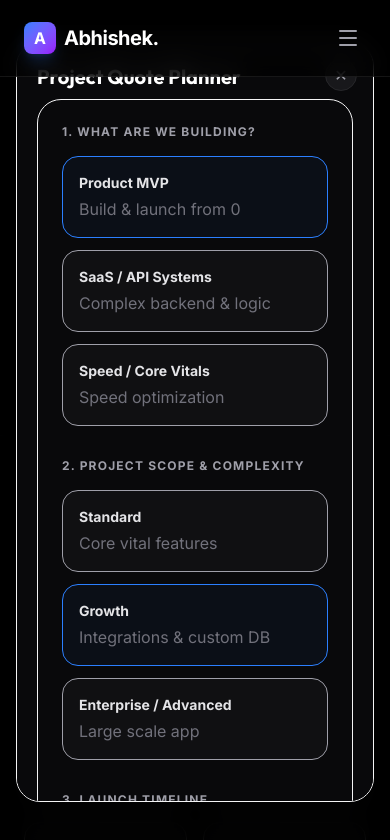
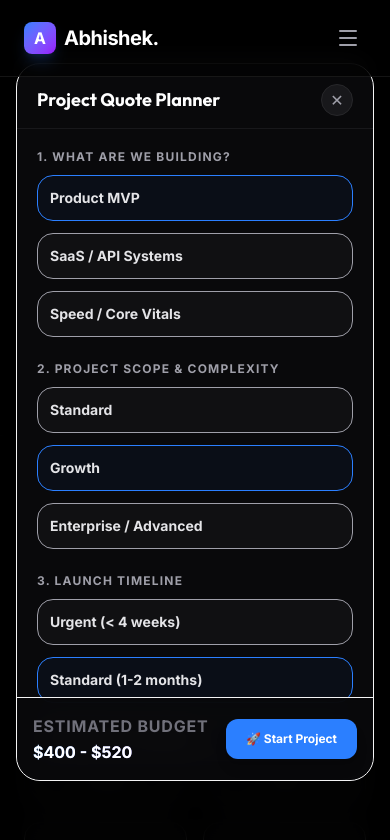
Before and after one commit to abhi-sri94/my-portfolio, a React (Vite) app: page / in a window 390 px wide. Both pictures are taken after a click on the button "Start Project Quote Planner →". Shown: the part 7335-8175 px from the top of the page. Built offline with nearby package versions, Linux system fonts and the light colour scheme.

Commit message:
feat: redesign mobile quote planner into compact grid selectors with sticky bottom action sheet

```diff
--- a/src/App.jsx
+++ b/src/App.jsx
@@ -414,10 +414,10 @@ export default function App() {
 
 
   const renderForm = () => (
-    <div className="bg-zinc-950 border border-zinc-850 rounded-3xl p-6 sm:p-8 space-y-8 w-full text-left">
+    <div className="space-y-6 w-full text-left lg:bg-zinc-950 lg:border lg:border-zinc-850 lg:rounded-3xl lg:p-8 lg:space-y-8">
       {/* Parameter 1: Project Type */}
       <div>
-        <label className="block text-xs font-bold uppercase tracking-widest text-zinc-400 mb-4">
+        <label className="block text-xs font-bold uppercase tracking-widest text-zinc-400 mb-2.5 sm:mb-4">
           1. What are we building?
         </label>
         <div className="grid grid-cols-1 sm:grid-cols-3 gap-3">
@@ -430,13 +430,13 @@ export default function App() {
               key={item.val}
               type="button"
               onClick={() => setProjectType(item.val)}
-              className={`p-4 rounded-2xl text-left border transition ${projectType === item.val
+              className={`p-3 sm:p-4 rounded-2xl text-left border transition ${projectType === item.val
                 ? "bg-blue-500/5 border-blue-500 text-white"
                 : "bg-zinc-900/50 border-zinc-850 text-zinc-400 hover:border-zinc-800"
                 }`}
             >
               <p className="font-bold text-sm text-zinc-200">{item.title}</p>
-              <p className="text-xxs sm:text-xs text-zinc-500 mt-1">{item.desc}</p>
+              <p className="text-xxs sm:text-xs text-zinc-500 mt-1 hidden sm:block">{item.desc}</p>
             </button>
           ))}
         </div>
@@ -444,7 +444,7 @@ export default function App() {
 
       {/* Parameter 2: Project Scope */}
       <div>
-        <label className="block text-xs font-bold uppercase tracking-widest text-zinc-400 mb-4">
+        <label className="block text-xs font-bold uppercase tracking-widest text-zinc-400 mb-2.5 sm:mb-4">
           2. Project Scope & Complexity
         </label>
         <div className="grid grid-cols-1 sm:grid-cols-3 gap-3">
@@ -457,13 +457,13 @@ export default function App() {
               key={item.val}
               type="button"
               onClick={() => setProjectScope(item.val)}
-              className={`p-4 rounded-2xl text-left border transition ${projectScope === item.val
+              className={`p-3 sm:p-4 rounded-2xl text-left border transition ${projectScope === item.val
                 ? "bg-blue-500/5 border-blue-500 text-white"
                 : "bg-zinc-900/50 border-zinc-850 text-zinc-400 hover:border-zinc-800"
                 }`}
             >
               <p className="font-bold text-sm text-zinc-200">{item.title}</p>
-              <p className="text-xxs sm:text-xs text-zinc-500 mt-1">{item.desc}</p>
+              <p className="text-xxs sm:text-xs text-zinc-500 mt-1 hidden sm:block">{item.desc}</p>
             </button>
           ))}
         </div>
@@ -471,7 +471,7 @@ export default function App() {
 
       {/* Parameter 3: Timeline */}
       <div>
-        <label className="block text-xs font-bold uppercase tracking-widest text-zinc-400 mb-4">
+        <label className="block text-xs font-bold uppercase tracking-widest text-zinc-400 mb-2.5 sm:mb-4">
           3. Launch Timeline
         </label>
         <div className="grid grid-cols-1 sm:grid-cols-3 gap-3">
@@ -484,13 +484,13 @@ export default function App() {
               key={item.val}
               type="button"
               onClick={() => setProjectTimeline(item.val)}
-              className={`p-4 rounded-2xl text-left border transition ${projectTimeline === item.val
+              className={`p-3 sm:p-4 rounded-2xl text-left border transition ${projectTimeline === item.val
                 ? "bg-blue-500/5 border-blue-500 text-white"
                 : "bg-zinc-900/50 border-zinc-850 text-zinc-400 hover:border-zinc-800"
                 }`}
             >
               <p className="font-bold text-sm text-zinc-200">{item.title}</p>
-              <p className="text-xxs sm:text-xs text-zinc-500 mt-1">{item.desc}</p>
+              <p className="text-xxs sm:text-xs text-zinc-500 mt-1 hidden sm:block">{item.desc}</p>
             </button>
           ))}
         </div>
@@ -1044,18 +1044,38 @@ export default function App() {
                 </button>
               </div>
             ) : (
-              <div className="fixed inset-0 z-50 flex items-center justify-center p-4 bg-black/90 backdrop-blur-md overflow-y-auto">
-                <div className="bg-zinc-950 border border-zinc-850 rounded-3xl w-full max-w-md p-5 relative my-8 max-h-[90vh] overflow-y-auto space-y-6">
-                  <button
-                    onClick={() => setShowMobileCalculator(false)}
-                    className="absolute top-4 right-4 h-8 w-8 rounded-full bg-zinc-900 border border-zinc-800 flex items-center justify-center text-zinc-400 hover:text-white"
-                  >
-                    ✕
-                  </button>
-                  <h3 className="text-xl font-bold text-white mb-2 text-left">Project Quote Planner</h3>
-                  <div className="space-y-6">
+              <div className="fixed inset-0 z-50 flex items-center justify-center p-4 bg-black/90 backdrop-blur-md">
+                <div className="bg-zinc-950 border border-zinc-850 rounded-3xl w-full max-w-md relative flex flex-col max-h-[85vh] overflow-hidden shadow-2xl animate-scaleUp">
+                  {/* Modal Header */}
+                  <div className="p-5 pb-3 border-b border-zinc-900 flex justify-between items-center shrink-0">
+                    <h3 className="text-lg font-bold text-white">Project Quote Planner</h3>
+                    <button
+                      onClick={() => setShowMobileCalculator(false)}
+                      className="h-8 w-8 rounded-full bg-zinc-900 border border-zinc-800 flex items-center justify-center text-zinc-400 hover:text-white transition"
+                    >
+                      ✕
+                    </button>
+                  </div>
+
+                  {/* Scrollable Form Content */}
+                  <div className="flex-1 overflow-y-auto p-5 pb-28 space-y-6">
                     {renderForm()}
-                    {renderPanel()}
+                  </div>
+
+                  {/* Sticky Mobile Bottom Sheet */}
+                  <div className="absolute bottom-0 left-0 w-full bg-zinc-950/95 backdrop-blur-md border-t border-zinc-850 p-4 rounded-b-3xl flex flex-row items-center justify-between gap-4 z-10">
+                    <div>
+                      <p className="text-zinc-500 text-xxs font-bold uppercase tracking-wider mb-0.5">Estimated Budget</p>
+                      <p className="text-base sm:text-lg font-extrabold text-white bg-gradient-to-r from-blue-400 to-purple-400 bg-clip-text text-transparent">
+                        ${minEstimate.toLocaleString()} - ${maxEstimate.toLocaleString()}
+                      </p>
+                    </div>
+                    <button
+                      onClick={handleEstimateApply}
+                      className="px-5 py-3 bg-blue-500 hover:bg-blue-600 text-white text-xs font-bold rounded-xl shadow-lg transition duration-200"
+                    >
+                      🚀 Start Project
+                    </button>
                   </div>
                 </div>
               </div>
```
